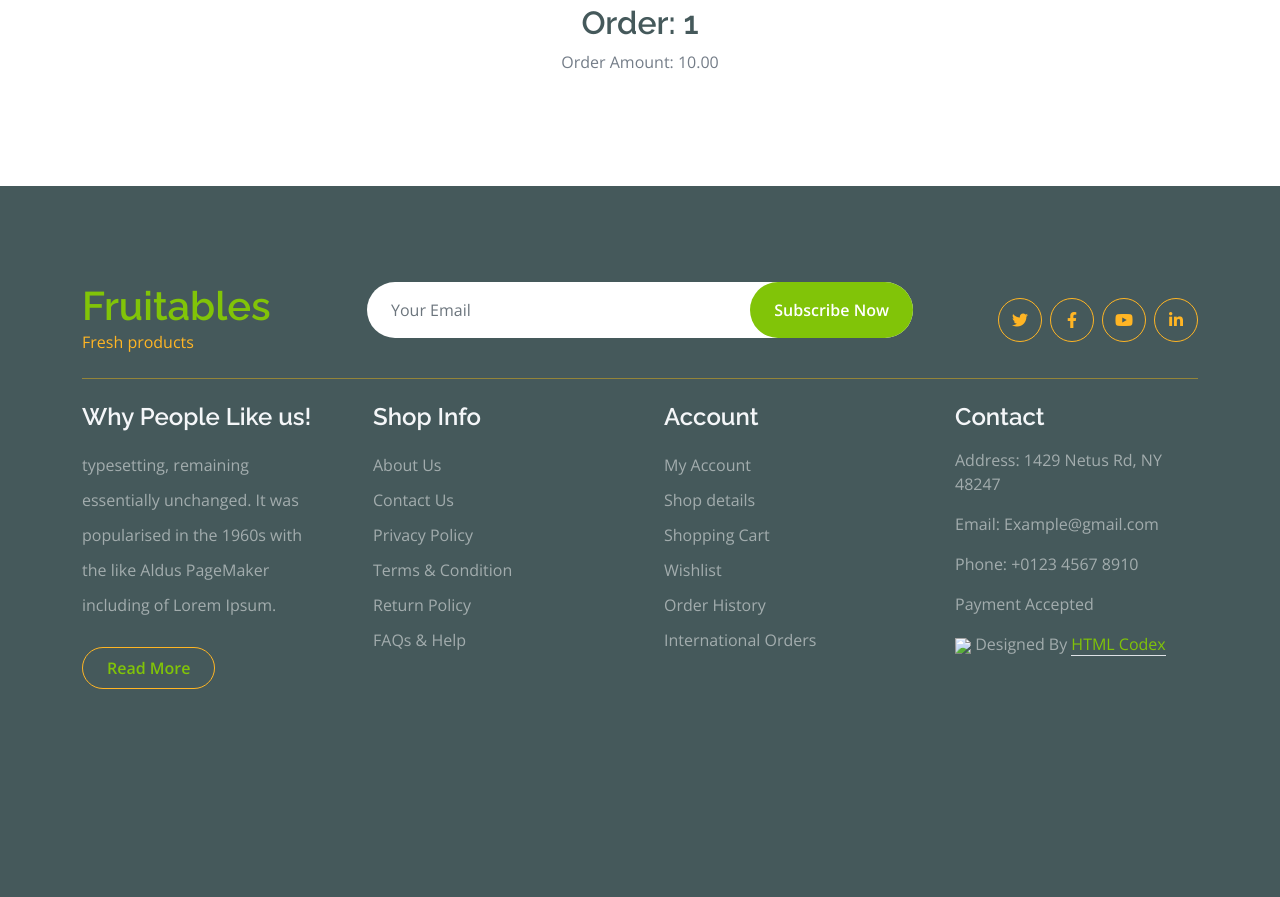
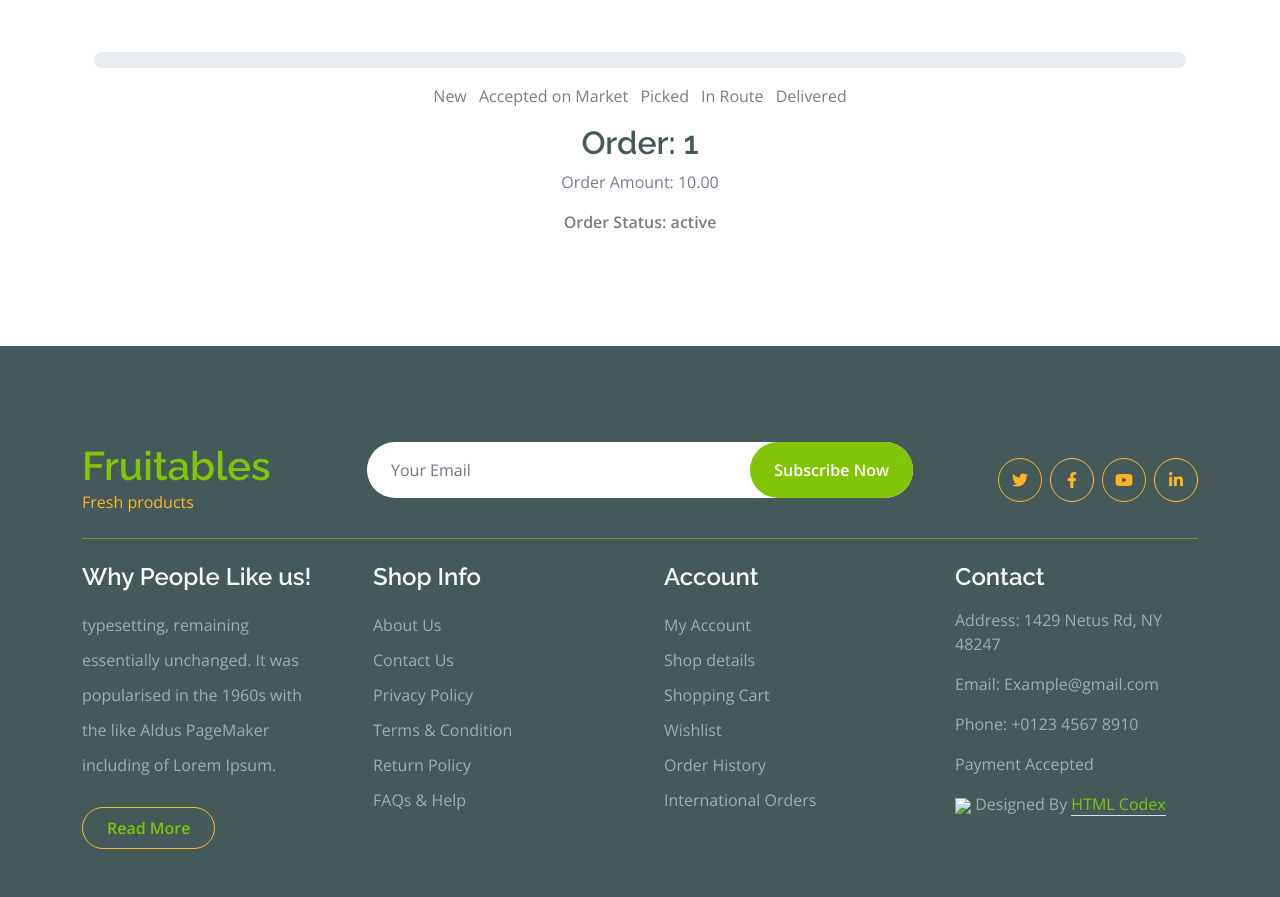
Before and after one commit to MRamadan2511/market, a Django app: page /orders/detail/1/ in a window 1280 px wide. Shown: the part 140-1037 px from the top of the page. Before the commit the page ends 829 px from the top, so only its background shows below. Run offline with Django 4.2, Linux system fonts and the light colour scheme; tables that the repository leaves empty hold one stand-in row (values such as "Sample post"); some libraries are stand-ins or nearby versions.

Commit message:
update order status in order detail

```diff
--- a/orders/models.py
+++ b/orders/models.py
@@ -20,7 +20,7 @@ class Order(models.Model):
     payment_method = models.CharField(max_length=50, blank=True, null=True)
     created_at = models.DateTimeField(auto_now_add=True)
     updated_at = models.DateTimeField(auto_now=True)
-    status = models.CharField(max_length=20, default="New")
+    status = models.ForeignKey(OrderStatus, on_delete=models.DO_NOTHING, default=1)
 
     # delivered_at = models.ForeignKey(orderlogs, on_delete=models.CASCADE)
     def __str__(self):
--- a/orders/templates/orders/order_detail.html
+++ b/orders/templates/orders/order_detail.html
@@ -1,10 +1,36 @@
 {% extends "base.html" %}
 
 {% block content %}
-<div class="container-fluid  py-5">
+<div class="container-fluid py-5"></div>
+
+<div class="container mt-5">
+    <!-- Progress Bar -->
+    <div class="progress">
+        <div
+            class="progress-bar {% if current_status in failure_statuses %} bg-danger {% else %} bg-success {% endif %}"
+            role="progressbar"
+            style="width: {{ progress_percentage }}%;"
+            aria-valuenow="{{ progress_percentage }}"
+            aria-valuemin="0"
+            aria-valuemax="100">
+            {{ current_status }}
+        </div>
+    </div>
+
+    <!-- Status Labels -->
+    <ul class="list-inline mt-3 text-center">
+        <li class="list-inline-item {% if current_status == "New" %} fw-bold btn btn-primary text-white {% endif %}">New</li>
+        <li class="list-inline-item {% if current_status == "Accepted on Market" %} fw-bold btn btn-primary text-white {% endif %}">Accepted on Market</li>
+        <li class="list-inline-item {% if current_status == "Picked" %} fw-bold btn btn-primary text-white {% endif %}">Picked</li>
+        <li class="list-inline-item {% if current_status == "In Route" %} fw-bold btn btn-primary text-white{% endif %}">In Route</li>
+        <li class="list-inline-item {% if current_status == "Delivered" %} fw-bold btn btn-primary text-white {% endif %}">Delivered</li>
+
+    </ul>
 </div>
 
-   <h2 class="text-center">Order: {{ order.id}}</h2>
-   <p class="text-center">Order Amount: {{ order.total_price}}</p>
+<!-- Order Information -->
+<h2 class="text-center">Order: {{ order.id }}</h2>
+<p class="text-center ">Order Amount: {{ order.total_price }}</p>
+<p class="text-center fw-bold">Order Status: {{ order.status }}</p>
 
-{% endblock content%}
+{% endblock content %}
--- a/orders/views.py
+++ b/orders/views.py
@@ -46,8 +46,32 @@ def order_detail(request, order_id):
 
     order = get_object_or_404(Order, pk=order_id)
 
+    statuses = [
+        'New',
+        'Accepted on Market',
+        'Picked',
+        'In Route',
+        'Delivered'
+    ]
+
+    # Failure statuses
+    failure_statuses = ['Canceled', 'Failed', 'Delayed']
+    print(order.status)
+    # Find current status position
+    current_status = order.status.status # Assuming 'status' is a field in Order model
+    if current_status in statuses:
+        print(order.status)
+        status_index = statuses.index(current_status)
+        progress_percentage = (status_index + 1) * (100 // len(statuses))
+    else:
+        progress_percentage = 100 if current_status in failure_statuses else 0
+
+
     context = {
         'order': order,
+        'current_status': current_status,
+        'progress_percentage': progress_percentage,
+        'failure_statuses': failure_statuses,
     }
 
     return render(request, 'orders/order_detail.html', context)
```
Also changed, not shown: orders/migrations/0004_remove_order_status.py (added), orders/migrations/0005_order_status.py (added).
